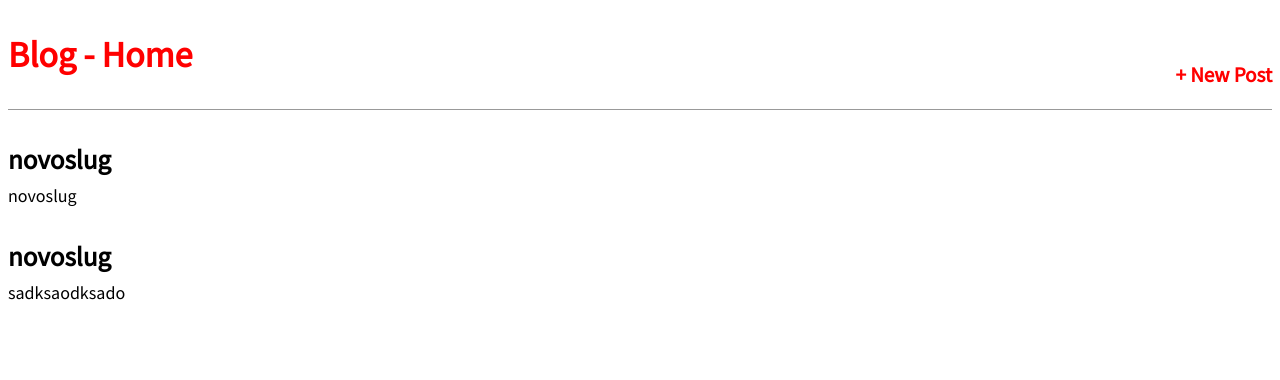
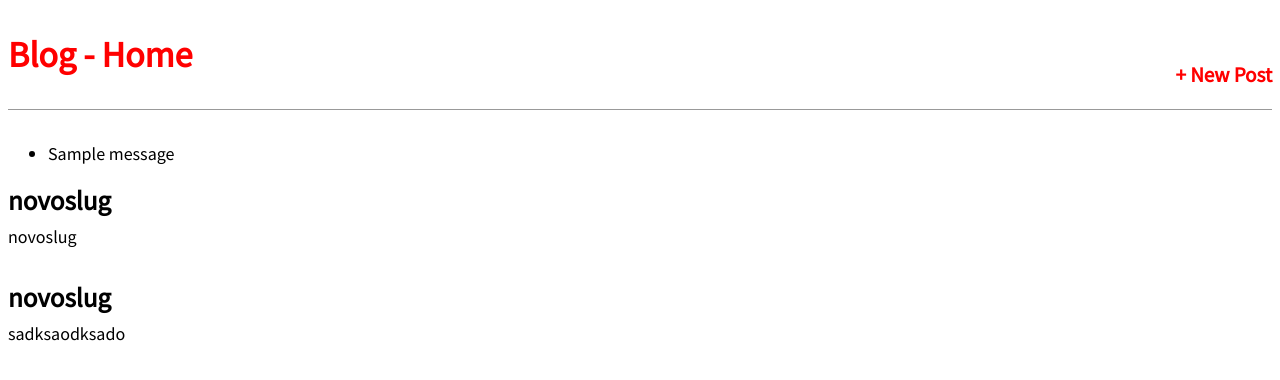
Before and after one commit to michellstefanii/python-django, a Django app: page / in a window 1280 px wide. Shown: the top 380 px of the page. Run offline with Django 3.2, Linux system fonts and the light colour scheme; data comes from the database, SQL or seed files in the repository; both versions use the stored data as it was after the commit; one stand-in notice (Sample message) is shown.

Commit message:
Messages

```diff
--- a/blog/models.py
+++ b/blog/models.py
@@ -1,7 +1,10 @@
 from django.db import models
+from django.dispatch import receiver
 from django.utils import timezone
 from django.contrib.auth.models import User
 from django.urls import reverse
+from django.utils.text import slugify
+from django.db.models.signals import post_save
 
 class PublishedManager(models.Manager):
     def get_queryset(self):
@@ -42,4 +45,12 @@ class Post(models.Model):
     def __str__(self):
         return self.title
 
+@receiver(post_save, sender=Post)
+def insert_slug(sender,instance,**kawrgs):
+    if not instance.slug:
+        instance.slug = slugify(instance.title)
+        return instance.save()
+
+
+
 # Create your models here.
--- a/blog/templates/blog/home.html
+++ b/blog/templates/blog/home.html
@@ -1,8 +1,13 @@
 {% extends 'base.html' %}
 {% block title %} Home {% endblock title %}
 {% block content %}
-
-
+{% if messages %}
+    <ul class="messages">
+        {% for message in messages %}
+        <li{% if message.tags %} class="{{ message.tags }}"{% endif %}>{{ message }}</li>
+        {% endfor %}
+    </ul>
+{% endif %}
 {% for post in object_list %}
     <div class="post-entry">
     <h2><a href="{{ post.get_absolute_url}}">{{post.title}}</a></h2>
--- a/blog/views.py
+++ b/blog/views.py
@@ -1,4 +1,6 @@
 from django.shortcuts import render
+from django.contrib.messages.views import SuccessMessageMixin
+from django.contrib import messages
 from django.urls import reverse_lazy
 from django.views.generic import ListView, DetailView, UpdateView, DeleteView
 from django.views.generic.edit import CreateView
@@ -15,17 +17,36 @@ class BlogDetailView(DetailView):
         template_name = 'blog/post_detail.html'
         #context_object_name = 'custom'
 
-class BlogCreateView(CreateView):
+class BlogCreateView(SuccessMessageMixin, CreateView):
         model = Post
         template_name = 'blog/post_new.html'
         fields = ('title','content','author')
+        success_message = "%(field)s was created successfully"
 
-class BlogUpdateView(UpdateView):
+        def get_success_message(self, cleaned_data):
+                return self.success_message % dict(
+                cleaned_data,
+                field=self.object.title,
+                )
+
+class BlogUpdateView(SuccessMessageMixin, UpdateView):
         model = Post
         template_name = 'blog/post_edit.html'
         fields = ('title','content')
+        success_message = "%(field)s was edited successfully"
 
-class BlogDeleteView(DeleteView):
+        def get_success_message(self, cleaned_data):
+                return self.success_message % dict(
+                cleaned_data,
+                field=self.object.title,
+                )
+
+class BlogDeleteView(SuccessMessageMixin, DeleteView):
         model = Post
         template_name = 'blog/post_delete.html'
         success_url = reverse_lazy('home')
+        success_message = "Delete successfully"
+
+        def delete(self, request, *args, **kwargs):
+                messages.success(self.request,self.success_message)
+                return super(BlogDeleteView,self).delete(request, *args, **kwargs)
```
Also changed, not shown: blog/templates/blog/post_detail.html (+7 -0 lines), db.sqlite3.
